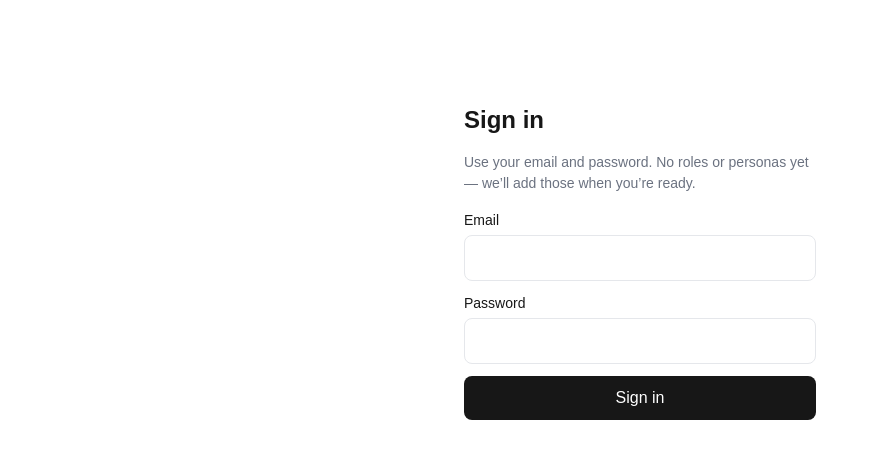
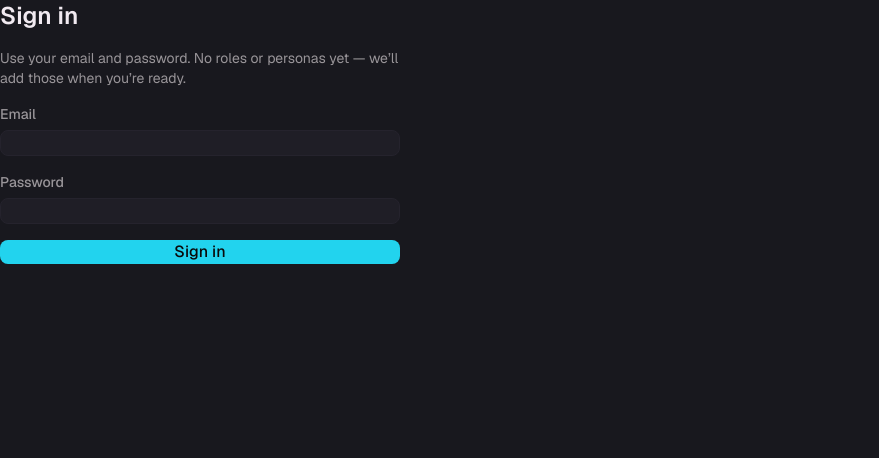
Before and after one commit to jawciu/vector, a Next.js app: page /login in a window 1280 px wide. Shown: the top 458 px of the page, without its empty margins (0-879 px from the left). Built offline with nearby package versions, Linux system fonts and the light colour scheme; no server answers.

Commit message:
Start working on styling
Co-authored-by: Cursor <cursoragent@cursor.com>

```diff
--- a/app/components/AppShell.js
+++ b/app/components/AppShell.js
@@ -1,7 +1,7 @@
 "use client";
 
 import { usePathname } from "next/navigation";
-import SignOut from "./SignOut";
+import Sidebar from "./Sidebar";
 
 export default function AppShell({ children }) {
   const pathname = usePathname();
@@ -12,19 +12,11 @@ export default function AppShell({ children }) {
   }
 
   return (
-    <>
-      <header
-        style={{
-          display: "flex",
-          justifyContent: "flex-end",
-          alignItems: "center",
-          padding: "12px 16px",
-          borderBottom: "1px solid #e5e7eb",
-        }}
-      >
-        <SignOut />
-      </header>
-      {children}
-    </>
+    <div className="flex min-h-screen" style={{ background: "var(--bg)" }}>
+      <Sidebar />
+      <main className="flex-1 overflow-auto" style={{ background: "var(--bg-elevated)" }}>
+        <div className="p-6 md:p-8">{children}</div>
+      </main>
+    </div>
   );
 }
--- /dev/null
+++ b/app/components/Sidebar.js
@@ -0,0 +1,115 @@
+"use client";
+
+import Link from "next/link";
+import { usePathname } from "next/navigation";
+import { useEffect, useState } from "react";
+import { createClient } from "@/lib/supabase/client";
+import SignOut from "./SignOut";
+
+const navItems = [
+  { href: "/", label: "Companies", icon: CompaniesIcon },
+  { href: "/settings", label: "Settings", icon: SettingsIcon },
+];
+
+const iconSize = 14;
+
+function CompaniesIcon({ className, style }) {
+  return (
+    <svg className={className} width={iconSize} height={iconSize} viewBox="0 0 24 24" fill="none" stroke="currentColor" strokeWidth="1.5" strokeLinecap="round" strokeLinejoin="round" style={style}>
+      <path d="M2 20h20M6 20V8l6-4 6 4v12M6 12h12" />
+    </svg>
+  );
+}
+
+function SettingsIcon({ className, style }) {
+  return (
+    <svg className={className} width={iconSize} height={iconSize} viewBox="0 0 24 24" fill="none" stroke="currentColor" strokeWidth="1.5" strokeLinecap="round" strokeLinejoin="round" style={style}>
+      <circle cx="12" cy="12" r="3" />
+      <path d="M19.4 15a1.65 1.65 0 0 0 .33 1.82l.06.06a2 2 0 0 1 0 2.83 2 2 0 0 1-2.83 0l-.06-.06a1.65 1.65 0 0 0-1.82-.33 1.65 1.65 0 0 0-1 1.51V21a2 2 0 0 1-2 2 2 2 0 0 1-2-2v-.09A1.65 1.65 0 0 0 9 19.4a1.65 1.65 0 0 0-1.82.33l-.06.06a2 2 0 0 1-2.83 0 2 2 0 0 1 0-2.83l.06-.06a1.65 1.65 0 0 0 .33-1.82 1.65 1.65 0 0 0-1.51-1H3a2 2 0 0 1-2-2 2 2 0 0 1 2-2h.09A1.65 1.65 0 0 0 4.6 9a1.65 1.65 0 0 0-.33-1.82l-.06-.06a2 2 0 0 1 0-2.83 2 2 0 0 1 2.83 0l.06.06a1.65 1.65 0 0 0 1.82.33H9a1.65 1.65 0 0 0 1-1.51V3a2 2 0 0 1 2-2 2 2 0 0 1 2 2v.09a1.65 1.65 0 0 0 1 1.51 1.65 1.65 0 0 0 1.82-.33l.06-.06a2 2 0 0 1 2.83 0 2 2 0 0 1 0 2.83l-.06.06a1.65 1.65 0 0 0-.33 1.82V9a1.65 1.65 0 0 0 1.51 1H21a2 2 0 0 1 2 2 2 2 0 0 1-2 2h-.09a1.65 1.65 0 0 0-1.51 1z" />
+    </svg>
+  );
+}
+
+export default function Sidebar() {
+  const pathname = usePathname();
+  const [user, setUser] = useState(null);
+
+  useEffect(() => {
+    let subscription;
+    createClient().then((supabase) => {
+      if (!supabase) return;
+      supabase.auth.getSession().then(({ data: { session } }) => {
+        setUser(session?.user ?? null);
+      });
+      const { data: { subscription: sub } } = supabase.auth.onAuthStateChange((_e, session) => {
+        setUser(session?.user ?? null);
+      });
+      subscription = sub;
+    });
+    return () => subscription?.unsubscribe();
+  }, []);
+
+  const initial = user?.email?.[0]?.toUpperCase() ?? "?";
+  const label = user?.email ?? "Account";
+
+  return (
+    <aside
+      className="flex flex-col h-full border-r transition-colors"
+      style={{
+        width: 240,
+        minHeight: "100vh",
+        background: "var(--bg)",
+        borderColor: "var(--border)",
+      }}
+    >
+      <div
+        className="flex items-center gap-3 border-b py-2 px-2"
+        style={{ borderColor: "var(--border)" }}
+      >
+        <div
+          className="flex h-9 w-9 shrink-0 items-center justify-center rounded-full py-2 px-1 text-sm font-semibold"
+          style={{ background: "var(--surface-hover)", color: "var(--text)" }}
+        >
+          {initial}
+        </div>
+        <div className="min-w-0 flex-1">
+          <p className="truncate text-sm font-medium" style={{ color: "var(--text)" }}>
+            {label}
+          </p>
+        </div>
+        <svg width="16" height="16" viewBox="0 0 24 24" fill="none" stroke="currentColor" strokeWidth="2" strokeLinecap="round" strokeLinejoin="round" style={{ color: "var(--text-muted)", flexShrink: 0 }} aria-hidden>
+          <path d="M6 9l6 6 6-6" />
+        </svg>
+      </div>
+      <nav className="flex-1 flex flex-col gap-0.5 p-2" style={{ padding: "8px" }}>
+        {navItems.map(({ href, label: itemLabel, icon: Icon }) => {
+          const isActive =
+            href === "/"
+              ? pathname === "/"
+              : pathname.startsWith(href);
+          return (
+            <Link
+              key={href}
+              href={href}
+              className={`flex h-fit items-center gap-1 rounded-lg px-2 py-1 text-sm font-medium transition-colors ${
+                isActive
+                  ? "bg-[var(--surface-hover)] text-[var(--text)]"
+                  : "text-[var(--text-muted)] hover:bg-[var(--nav-hover)] hover:text-[var(--text)]"
+              }`}
+              style={{ padding: "4px 8px" }}
+            >
+              <Icon className="shrink-0" style={{ color: "var(--text-muted)" }} />
+              {itemLabel}
+            </Link>
+          );
+        })}
+      </nav>
+      <div
+        className="p-3 border-t w-full"
+        style={{ borderColor: "var(--border)" }}
+      >
+        <SignOut />
+      </div>
+    </aside>
+  );
+}
--- a/app/components/SignOut.js
+++ b/app/components/SignOut.js
@@ -42,14 +42,10 @@ export default function SignOut() {
     <button
       type="button"
       onClick={handleSignOut}
+      className="w-full h-9 text-center px-3 py-2 rounded-xl text-sm font-bold transition-opacity hover:opacity-90"
       style={{
-        padding: "6px 12px",
-        fontSize: 14,
-        color: "#6b7280",
-        background: "transparent",
-        border: "1px solid #e5e7eb",
-        borderRadius: 6,
-        cursor: "pointer",
+        color: "var(--action-text)",
+        background: "var(--action)",
       }}
     >
       Sign out
--- a/app/globals.css
+++ b/app/globals.css
@@ -1,15 +1,22 @@
 @import "tailwindcss";
 
 :root {
-  --background: #ffffff;
-  --foreground: #171717;
-}
-
-@media (prefers-color-scheme: dark) {
-  :root {
-    --background: #0a0a0a;
-    --foreground: #ededed;
-  }
+  --bg: #18181E;
+  --bg-elevated: #1D1C24;
+  --surface: #1f1e26;
+  --surface-hover: #26242F;
+  --nav-hover: #211F29;
+  --border: #25232D;
+  --border-subtle: #25232D;
+  --text: #F1EAF1;
+  --text-muted: #999599;
+  --accent: #22d3ee;
+  --accent-muted: #0891b2;
+  --action: #9DF382;
+  --action-text: #18181E;
+  --danger: #f87171;
+  --success: #34d399;
+  --warning: #fbbf24;
 }
 
 html,
@@ -19,11 +26,15 @@ body {
 }
 
 body {
-  color: var(--foreground);
-  background: var(--background);
-  font-family: Arial, Helvetica, sans-serif;
+  color: var(--text);
+  background: var(--bg);
+  font-family: var(--font-geist-sans), system-ui, sans-serif;
   -webkit-font-smoothing: antialiased;
   -moz-osx-font-smoothing: grayscale;
+}
+
+html {
+  color-scheme: dark;
 }
 
 * {
@@ -36,9 +47,3 @@ a {
   color: inherit;
   text-decoration: none;
 }
-
-@media (prefers-color-scheme: dark) {
-  html {
-    color-scheme: dark;
-  }
-}
--- a/app/login/page.js
+++ b/app/login/page.js
@@ -44,75 +44,51 @@ function LoginForm() {
 
   return (
     <main
-      style={{
-        maxWidth: 400,
-        margin: "80px auto",
-        padding: 24,
-        display: "grid",
-        gap: 16,
-      }}
+      className="max-w-[400px] mx-auto py-20 px-6 grid gap-4"
+      style={{ background: "var(--bg)" }}
     >
-      <h1 className="text-2xl font-bold">Sign in</h1>
-      <p style={{ fontSize: 14, color: "#6b7280" }}>
+      <h1 className="text-2xl font-semibold" style={{ color: "var(--text)" }}>Sign in</h1>
+      <p className="text-sm" style={{ color: "var(--text-muted)" }}>
         Use your email and password. No roles or personas yet — we’ll add those
         when you’re ready.
       </p>
 
       {(error || errorParam) && (
-        <p
-          role="alert"
-          style={{ fontSize: 14, color: "#b91c1c", margin: 0 }}
-        >
+        <p role="alert" className="text-sm m-0" style={{ color: "var(--danger)" }}>
           {error || (errorParam === "auth" && "Authentication failed.")}
         </p>
       )}
 
-      <form onSubmit={handleSubmit} style={{ display: "grid", gap: 12 }}>
-        <label style={{ display: "grid", gap: 4 }}>
-          <span style={{ fontSize: 14, fontWeight: 500 }}>Email</span>
+      <form onSubmit={handleSubmit} className="grid gap-4">
+        <label className="grid gap-1.5">
+          <span className="text-sm font-medium" style={{ color: "var(--text-muted)" }}>Email</span>
           <input
             type="email"
             value={email}
             onChange={(e) => setEmail(e.target.value)}
             required
             autoComplete="email"
-            style={{
-              padding: "10px 12px",
-              border: "1px solid #e5e7eb",
-              borderRadius: 8,
-              fontSize: 16,
-            }}
+            className="py-2.5 px-3 rounded-lg text-base w-full"
+            style={{ border: "1px solid var(--border)", background: "var(--surface)", color: "var(--text)" }}
           />
         </label>
-        <label style={{ display: "grid", gap: 4 }}>
-          <span style={{ fontSize: 14, fontWeight: 500 }}>Password</span>
+        <label className="grid gap-1.5">
+          <span className="text-sm font-medium" style={{ color: "var(--text-muted)" }}>Password</span>
           <input
             type="password"
             value={password}
             onChange={(e) => setPassword(e.target.value)}
             required
             autoComplete="current-password"
-            style={{
-              padding: "10px 12px",
-              border: "1px solid #e5e7eb",
-              borderRadius: 8,
-              fontSize: 16,
-            }}
+            className="py-2.5 px-3 rounded-lg text-base w-full"
+            style={{ border: "1px solid var(--border)", background: "var(--surface)", color: "var(--text)" }}
           />
         </label>
         <button
           type="submit"
           disabled={loading}
-          style={{
-            padding: "10px 16px",
-            background: "#171717",
-            color: "#fff",
-            border: "none",
-            borderRadius: 8,
-            fontSize: 16,
-            fontWeight: 500,
-            cursor: loading ? "not-allowed" : "pointer",
-          }}
+          className="py-2.5 px-4 rounded-lg text-base font-medium transition-opacity disabled:opacity-50"
+          style={{ background: "var(--accent)", color: "#0a0a0a", border: "none", cursor: loading ? "not-allowed" : "pointer" }}
         >
           {loading ? "Signing in…" : "Sign in"}
         </button>
@@ -123,7 +99,16 @@ function LoginForm() {
 
 export default function LoginPage() {
   return (
-    <Suspense fallback={<main style={{ maxWidth: 400, margin: "80px auto", padding: 24 }}><p>Loading…</p></main>}>
+    <Suspense
+      fallback={
+        <main
+          className="max-w-[400px] mx-auto py-20 px-6"
+          style={{ background: "var(--bg)", color: "var(--text-muted)" }}
+        >
+          <p>Loading…</p>
+        </main>
+      }
+    >
       <LoginForm />
     </Suspense>
   );
--- a/app/onboardings/[id]/page.js
+++ b/app/onboardings/[id]/page.js
@@ -11,9 +11,11 @@ export default async function OnboardingDetailPage({ params }) {
 
   if (!onboarding) {
     return (
-      <main style={{ maxWidth: 720, margin: "40px auto", padding: 16 }}>
-        <p>Onboarding not found.</p>
-        <Link href="/" style={{ color: "#2563eb" }}>Back to list</Link>
+      <main className="max-w-3xl">
+        <p style={{ color: "var(--text-muted)" }}>Onboarding not found.</p>
+        <Link href="/" className="mt-2 inline-block" style={{ color: "var(--accent)" }}>
+          ← Companies
+        </Link>
       </main>
     );
   }
--- /dev/null
+++ b/app/settings/page.js
@@ -0,0 +1,12 @@
+export default function SettingsPage() {
+  return (
+    <div className="max-w-2xl">
+      <h1 className="text-2xl font-semibold" style={{ color: "var(--text)" }}>
+        Settings
+      </h1>
+      <p className="mt-2 text-sm" style={{ color: "var(--text-muted)" }}>
+        Settings and preferences will go here. More options coming later.
+      </p>
+    </div>
+  );
+}
```
Also changed, not shown: app/components/StatusBadge.js (+6 -7 lines), app/components/TaskCard.js (+13 -12 lines), app/onboardings/[id]/OnboardingDetailClient.js (+27 -9 lines), app/page.js (+18 -18 lines).
